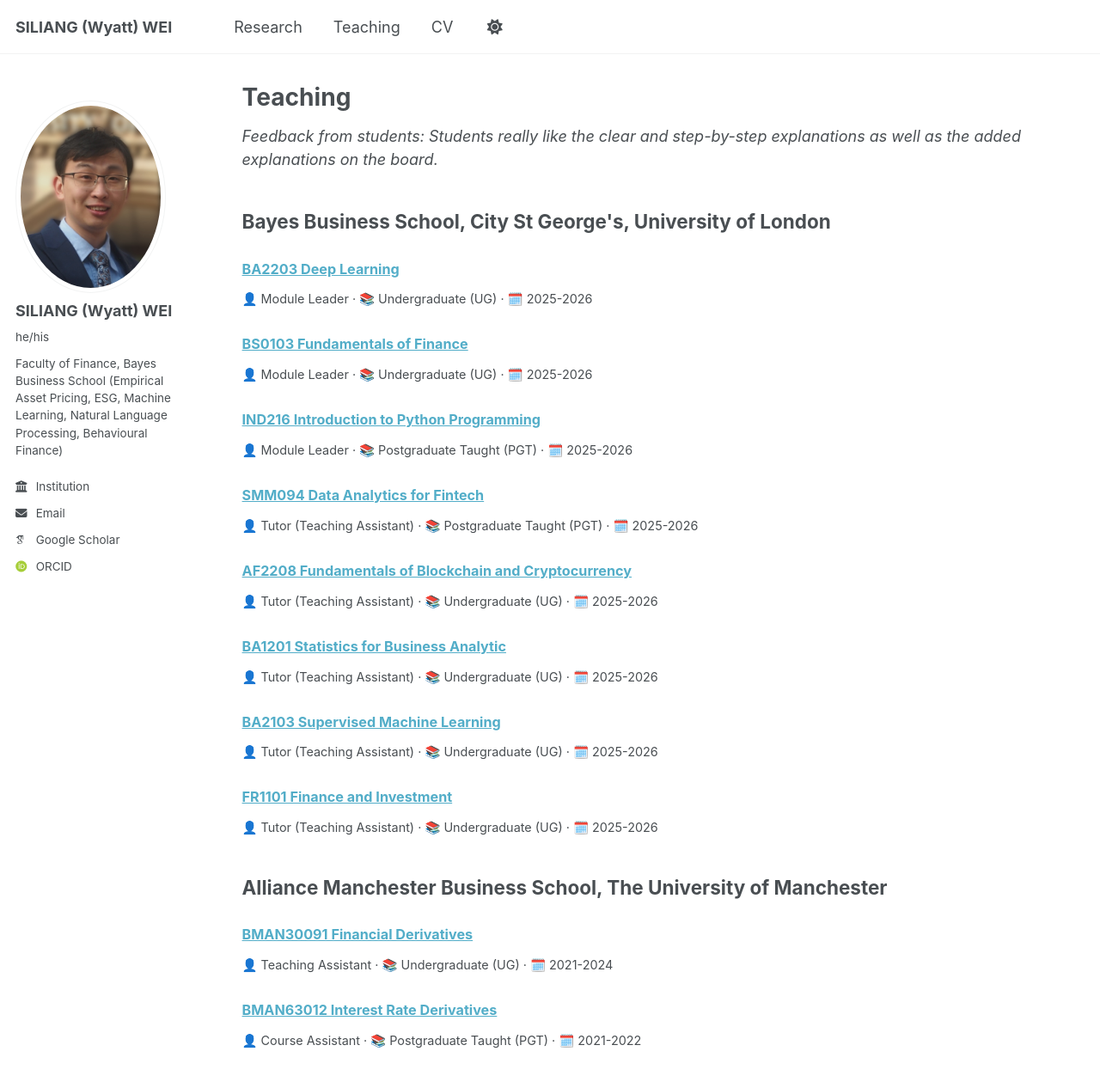
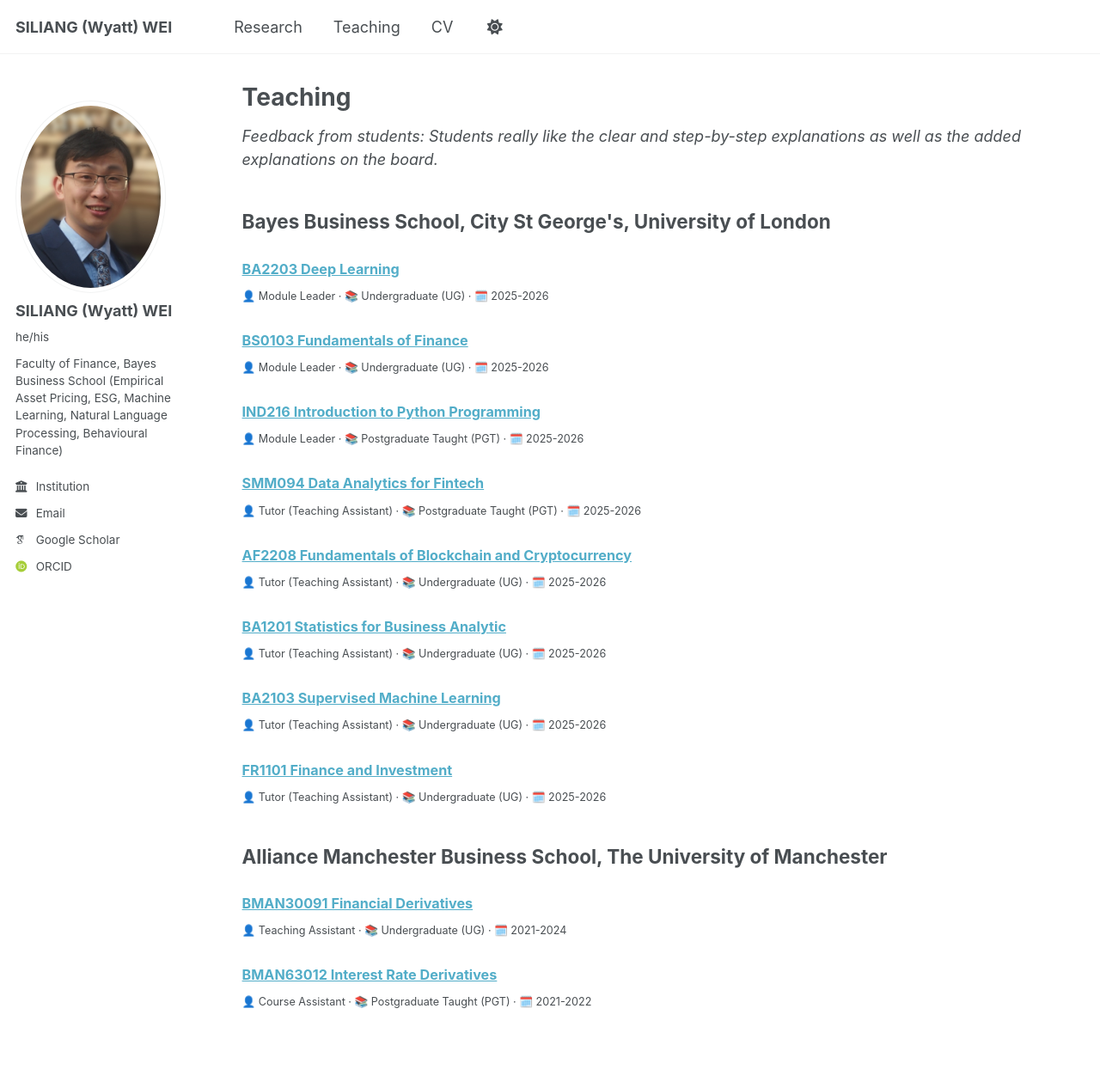
Before and after one commit to wyattswei/wyattswei.github.io, a Jekyll site: the page built from _pages/teaching.html, in a window 1280 px wide and 1400 px high. Shown: the top 1259 px of the window at 86% size. Built offline with Jekyll 4.4.1, drawn with Linux system fonts in a browser that asks for light colours; some web fonts are replaced.

Commit message:
Reduce font size in teaching

```diff
--- a/assets/css/main.scss
+++ b/assets/css/main.scss
@@ -47,11 +47,11 @@
 }
 
 .teaching__item .archive__item-title {
-    margin-bottom: 0.1em;
+    margin-bottom: 0.05em;
     font-size: 0.9em;
 }
 
 .teaching__item p {
-    margin-bottom: 0.2em;
-    font-size: 0.8em;
+    margin-bottom: 0.1em;
+    font-size: 0.7em;
 }
```
